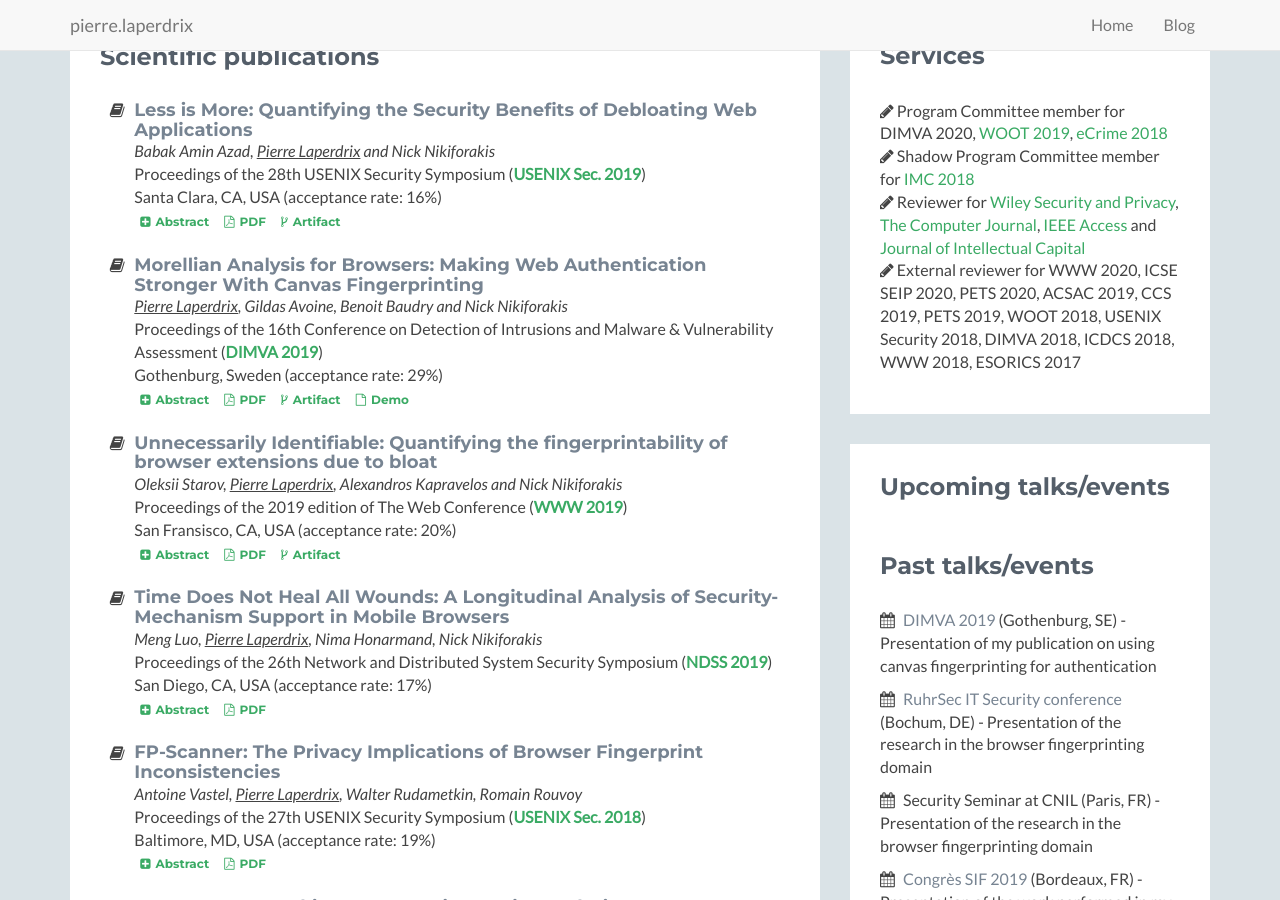
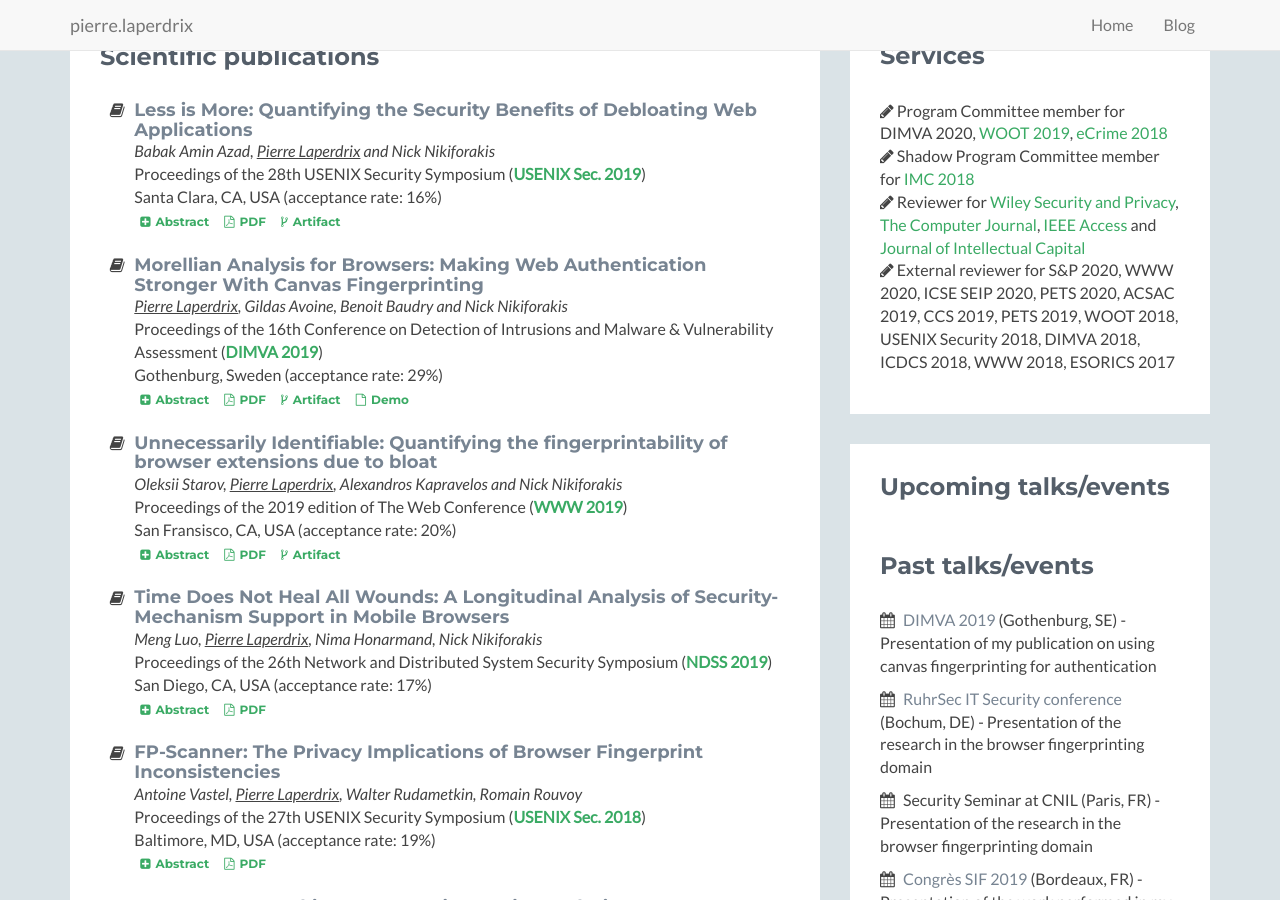
Before and after one commit to plaperdr/plaperdr.github.io, a Jekyll site: the page built from index.html, in a window 1280 px wide and 900 px high, scrolled down 676 px. Built offline with Jekyll 4.4.1, drawn with Linux system fonts in a browser that asks for light colours.

Commit message:
Updating site

```diff
--- a/index.html
+++ b/index.html
@@ -773,7 +773,7 @@ layout: home
                                 <a href="https://ieeeaccess.ieee.org/" target="_blank">IEEE Access</a> and
                                 <a href="https://www.emeraldinsight.com/journal/jic" target="_blank">Journal of Intellectual Capital</a>
                             </li>
-                            <li><i class="fa fa-pencil"></i> External reviewer for WWW 2020, ICSE SEIP 2020, PETS 2020, ACSAC 2019, CCS 2019, PETS 2019, WOOT 2018, USENIX Security 2018,
+                            <li><i class="fa fa-pencil"></i> External reviewer for S&P 2020, WWW 2020, ICSE SEIP 2020, PETS 2020, ACSAC 2019, CCS 2019, PETS 2019, WOOT 2018, USENIX Security 2018,
                                 DIMVA 2018, ICDCS 2018, WWW 2018, ESORICS 2017</li>
                         </ul>
                     </div><!--//content-->
```
